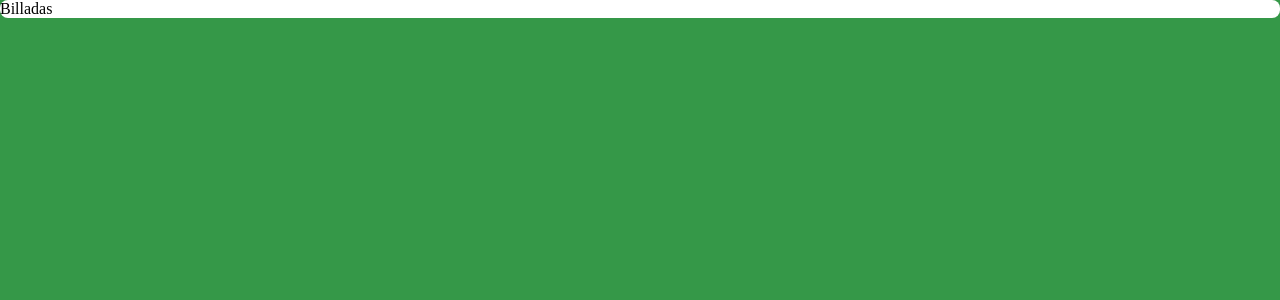
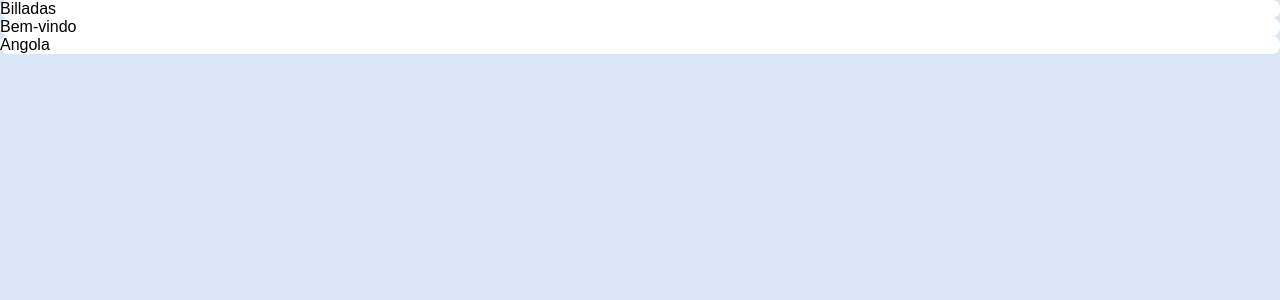
Before and after one commit to curioussdev/AluraKut, a Next.js app: page / in a window 1280 px wide. Shown: the top 300 px of the page. Built offline with nearby package versions, Linux system fonts and the light colour scheme.

Commit message:
trabalhando com styled components

```diff
--- a/pages/_app.js
+++ b/pages/_app.js
@@ -1,11 +1,23 @@
 import { createGlobalStyle, ThemeProvider } from 'styled-components'
 
 const GlobalStyle = createGlobalStyle`
+  *{
+    margin: 0;
+    padding: 0;
+    box-sizing: border-box;
+  }
+
   body {
     margin: 0;
     padding: 0;
-    box-sizing: border-box;
-    background: #359848;
+    font-family: sans-serif;
+    background-color: #d9e6f6;
+  }
+
+  #_next {
+    display: flex;
+    min-height: 100vh;
+    flex-direction: column;
   }
 `
 
--- a/pages/index.js
+++ b/pages/index.js
@@ -11,11 +11,23 @@ background: #ffffff;
 border-radius: 8px;
 `;
 
+const MainGrid = styled.main `
+`
+;
+
 export default function Home() {
   return (
-    <Box>
+    <MainGrid>
+      <Box>
       Billadas
     </Box>
+    <Box>
+      Bem-vindo
+    </Box>
+    <Box>
+      Angola
+    </Box>
+    </MainGrid>
 
   );
 }
```
